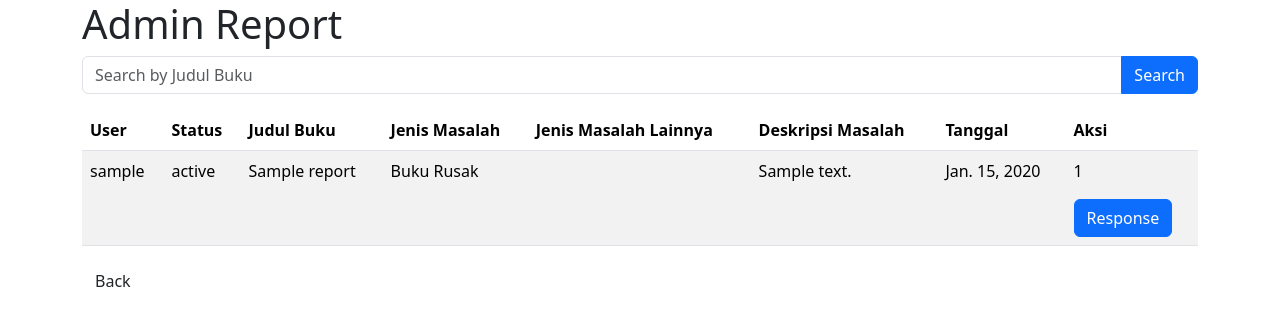
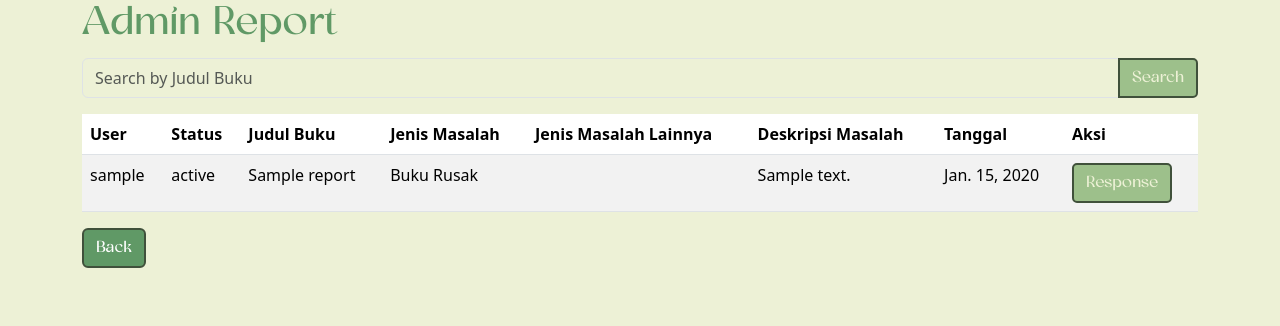
Before and after one commit to E-sebelas/proyektengahsemester, a Django app: page /modulreport/adminreport/ in a window 1280 px wide. Shown: the top 326 px of the page. Run offline with Django 4.2, Linux system fonts and the light colour scheme; tables that the repository leaves empty hold one stand-in row (values such as "Sample post").

Commit message:
tambah desain css

```diff
--- a/appmain/templates/admin_menu.html
+++ b/appmain/templates/admin_menu.html
@@ -83,5 +83,5 @@
     <div class="spacer"></div>
 
     <!-- Tombol "Back" -->
-    <a class="btn btn-back" href="javascript:history.back();">Back</a>
+    <a class="btn btn-back" href="{% url 'show_main' %}">Back</a>
 {% endblock content %}
--- a/modulreport/templates/adminreport.html
+++ b/modulreport/templates/adminreport.html
@@ -14,20 +14,68 @@
         text-overflow: ellipsis;
     }
 
-    /* Mengatur lebar maksimum sesuai kebutuhan Anda */
     @media (max-width: 767px) {
         .table th,
         .table td {
-            max-width: 100px; /* Atur sesuai kebutuhan Anda */
+            max-width: 100px;
         }
     }
 
     @media (min-width: 768px) {
         .table th,
         .table td {
-            max-width: 200px; /* Atur sesuai kebutuhan Anda */
+            max-width: 200px;
         }
     }
+
+    body {
+        background-color: #EDF1D6;
+    }
+
+    h1 {
+        color: #609966;
+        font-family: 'Glorifydemo-BW3J3', sans-serif;
+    }
+
+    .container {
+        background-color: #EDF1D6;
+    }
+
+    .input-group {
+        margin: 10px 0;
+    }
+
+    .input-group .form-control {
+        background-color: #EDF1D6;
+    }
+
+    .btn-primary {
+        background-color: #9DC08B;
+        color: #EDF1D6;
+        border: 2px solid #40513B;
+        border-radius: 5px;
+        font-family: 'Glorifydemo-BW3J3', sans-serif;
+    }
+
+    /* Styling saat tombol login dihover */
+    .btn-primary:hover {
+        background-color: #40513B;
+        color: #EDF1D6;
+    }
+
+    .btn-custom {
+        background-color: #609966;
+        color: #fff;
+        border: 2px solid #40513B;
+        font-family: 'Glorifydemo-BW3J3', sans-serif;
+    }
+
+    .btn-custom:hover {
+        background-color: #40513B;
+        color: #fff;
+
+    }
+
 </style>
 
 <div class="container">
@@ -66,19 +114,13 @@
                 <td>{{ laporan.description }}</td>
                 <td>{{ laporan.date_added|date:"M. d, Y" }}</td>
                 <td>
-                    <p>{{ laporan.id }}</p>
                     <button class="btn btn-primary response-button" data-id="{{ laporan.id }}">Response</button>
                 </td>
-            </tr>
-            {% empty %}
-            {# No reports available, display the message #}
-            <tr>
-                <td colspan="8">Daftar laporan kosong.</td>
             </tr>
             {% endfor %}
         </tbody>
     </table>
-    <a class="btn btn-back" href="javascript:history.back();">Back</a>
+    <a class="btn btn-back btn-custom" href="{% url 'admin_menu' %}">Back</a>
     <div class="modal" id="responseModal" tabindex="-1" role="dialog">
         <div class="modal-dialog" role="document">
             <div class="modal-content">
@@ -90,7 +132,7 @@
                     <p>Status:
                         {% csrf_token %}
                         <select id="modalStatus" class="input-group">
-                            <option value="Review">Review</option>
+                            <option value="Review">Under Review</option>
                             <option value="Accepted">Accepted</option>
                             <option value="Rejected">Rejected</option>
                         </select>
@@ -117,22 +159,7 @@
         </div>
     </div>
 </div>
-
 <script>
-    //  var csrftoken = $.cookie('csrftoken');
-
-    // function csrfSafeMethod(method) {
-    //     // these HTTP methods do not require CSRF protection
-    //     return (/^(GET|HEAD|OPTIONS|TRACE)$/.test(method));
-    // }
-
-    // $.ajaxSetup({
-    //     beforeSend: function(xhr, settings) {
-    //         if (!csrfSafeMethod(settings.type) && !this.crossDomain) {
-    //             xhr.setRequestHeader("X-CSRFToken", csrftoken);
-    //         }
-    //     }
-    // })
     document.addEventListener('DOMContentLoaded', function () {
         var searchInput = document.getElementById('searchByTitle');
         var tableRows = document.querySelectorAll('.table tbody tr');
@@ -232,6 +259,17 @@
         });
     });
 
+    document.addEventListener('DOMContentLoaded', function () {
+        var laporanList = document.getElementById('laporanList');
+        var noReportsMessage = document.getElementById('noReportsMessage');
+
+        // Periksa apakah daftar laporan kosong
+        if (laporanList.childElementCount === 0) {
+            noReportsMessage.style.display = 'block';
+        } else {
+            noReportsMessage.style.display = 'none';
+        }
+    });
 
 </script>
 {% endblock content %}
```
Also changed, not shown: modulreport/templates/mainreport.html (+28 -1 lines).
